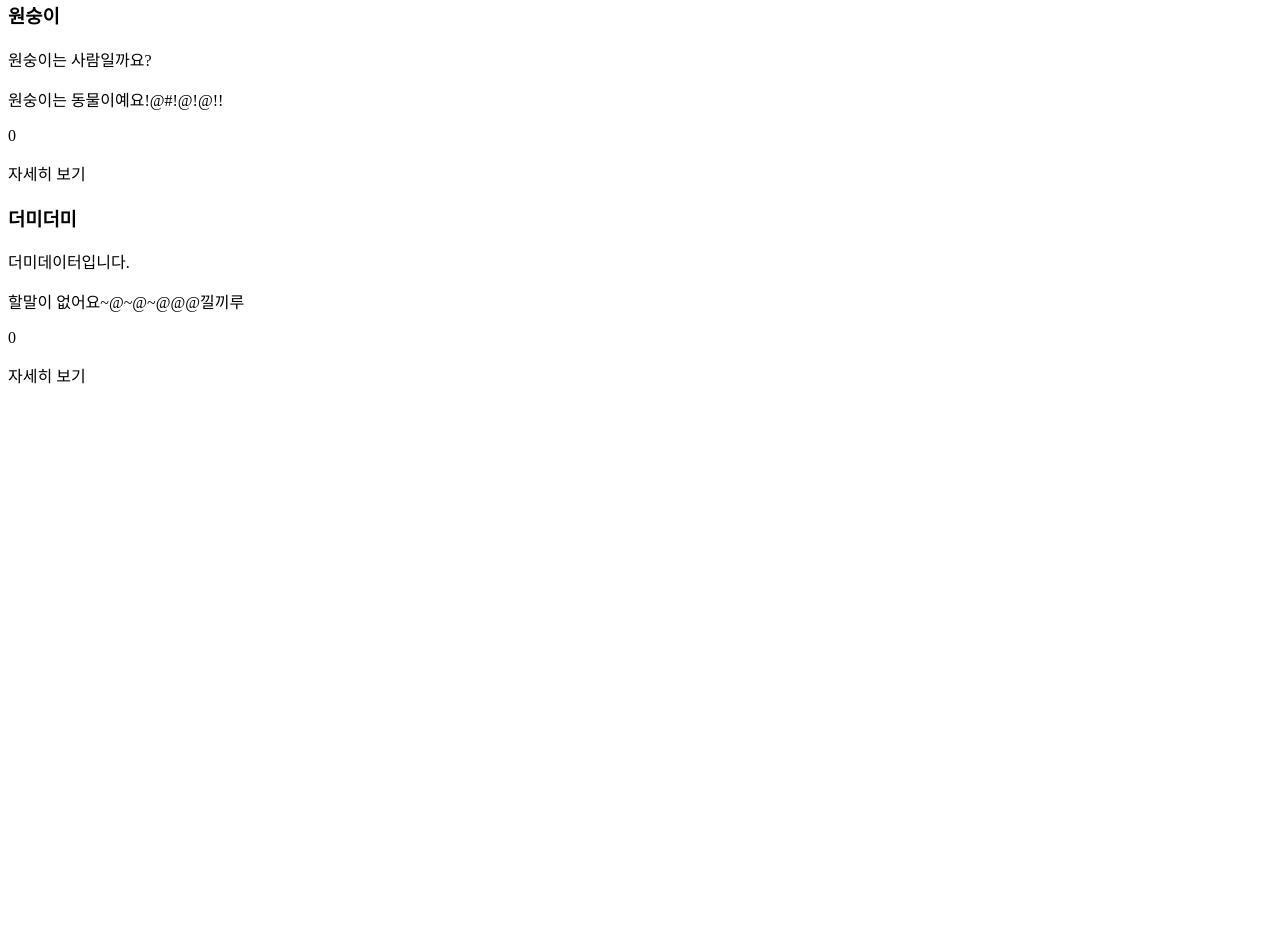
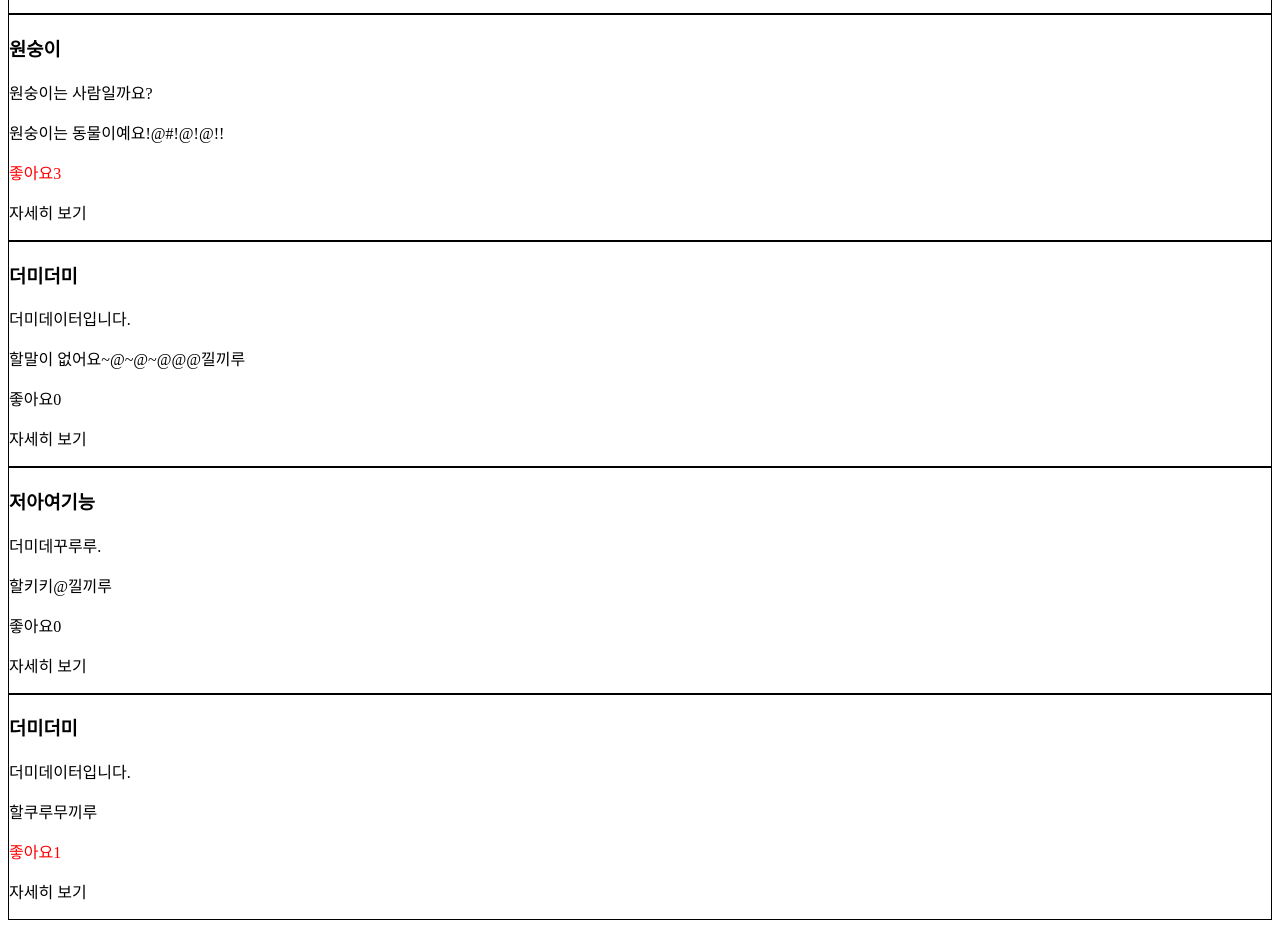
Before and after one commit to leejanghe/redux_study, a React (Create React App) app in the folder client/: page / in a window 1280 px wide. Shown: the part 220-1148 px from the top of the page. Before the commit the page ends 800 px from the top, so only its background shows below. Built offline with nearby package versions, Linux system fonts and the light colour scheme.

Commit message:
vercel test

```diff
--- a/client/src/App.js
+++ b/client/src/App.js
@@ -4,6 +4,7 @@ import { useState } from "react";
 import styled from "styled-components";
 import ModalForm from "./ModalForm";
 const RedText = styled.div`
+  border: 1px solid black;
   .like {
     color: red;
   }
@@ -26,7 +27,7 @@ function App() {
       title: "사람",
       contents: "사람은 동물일까요?",
       detail: "사람은 동물이 맞아요! 왜냐하면 짐승이거든요!",
-      ilike: 0,
+      ilike: 2,
       isLike: false,
       //   istrue: false,
     },
@@ -35,8 +36,8 @@ function App() {
       title: "원숭이",
       contents: "원숭이는 사람일까요?",
       detail: "원숭이는 동물이예요!@#!@!@!!",
-      ilike: 0,
-      isLike: false,
+      ilike: 3,
+      isLike: true,
       //   istrue: false,
     },
     {
@@ -46,6 +47,22 @@ function App() {
       detail: "할말이 없어요~@~@~@@@낄끼루",
       ilike: 0,
       isLike: false,
+    },
+    {
+      id: 3,
+      title: "저아여기능",
+      contents: "더미데꾸루루.",
+      detail: "할키키@낄끼루",
+      ilike: 0,
+      isLike: false,
+    },
+    {
+      id: 4,
+      title: "더미더미",
+      contents: "더미데이터입니다.",
+      detail: "할쿠루무끼루",
+      ilike: 1,
+      isLike: true,
     },
   ]);
 
@@ -84,7 +101,7 @@ function App() {
                 className={a.isLike ? "like" : undefined}
                 onClick={() => plusBtn(i)}
               >
-                {a.ilike}
+                좋아요{a.ilike}
               </p>
               <p onClick={() => handleClick(a.id)}>자세히 보기</p>
               {modalVisbleId === a.id && showModal === true ? (
```
